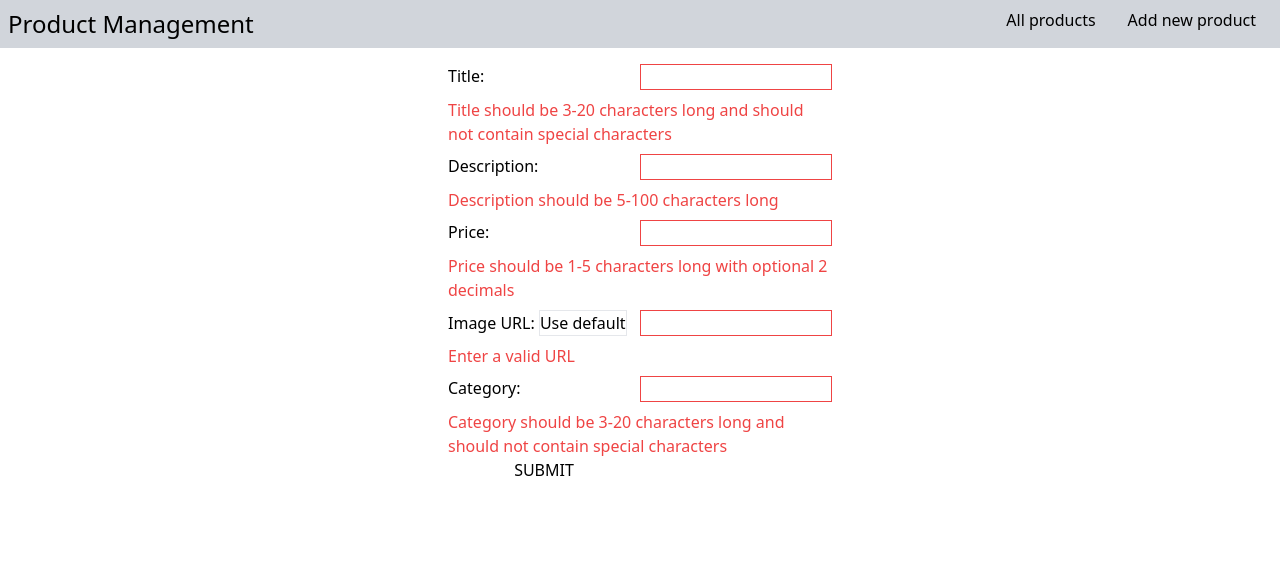
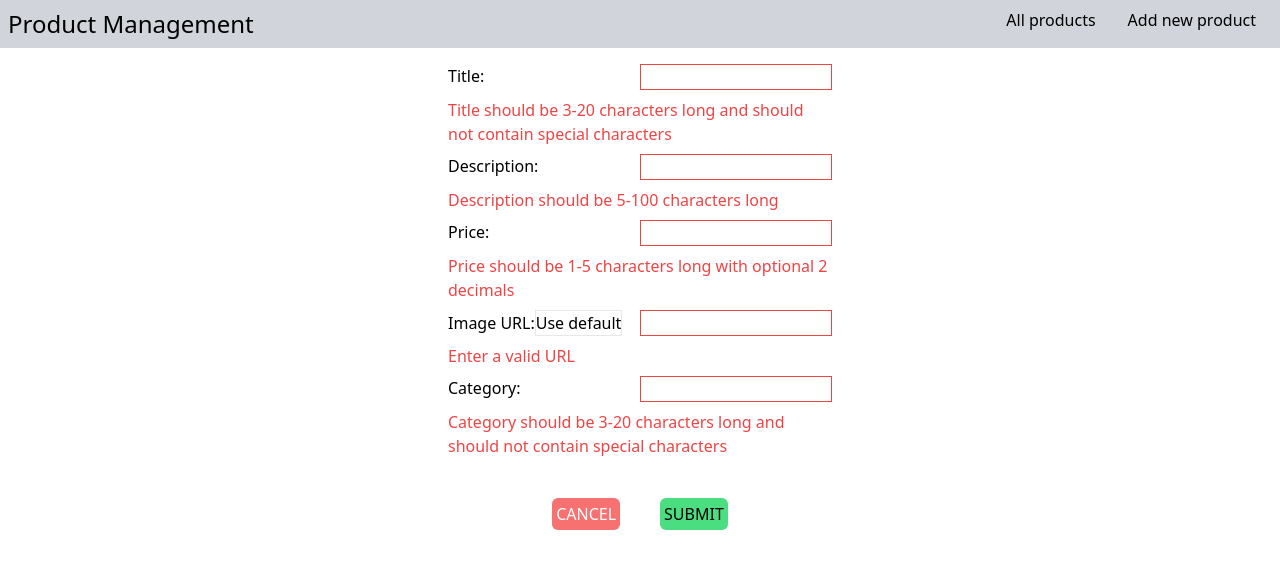
Before and after one commit to AlexCiobanu47/productManagement_frontend, a React (Vite) app: page /add in a window 1280 px wide. Shown: the top 568 px of the page. Built offline with nearby package versions, Linux system fonts and the light colour scheme; the HTML template or start-up script is replaced by a standard one.

Commit message:
fixed add new product form

```diff
--- a/src/components/AddForm.jsx
+++ b/src/components/AddForm.jsx
@@ -103,7 +103,7 @@ const AddForm = () => {
           Price should be 1-5 characters long with optional 2 decimals
         </span>
         <label htmlFor="" className="my-2">
-          Image URL:{" "}
+          Image URL:
           <button className="border" onClick={setDefaultURL}>
             Use default
           </button>
@@ -113,7 +113,7 @@ const AddForm = () => {
           value={imageURL}
           onChange={handleImageURL}
           className="border pl-2 my-2 peer/url invalid:border-red-500"
-          pattern="(https:\/\/www\.|http:\/\/www\.|https:\/\/|http:\/\/)?[a-zA-Z0-9]{2,}(\.[a-zA-Z0-9]{2,})(\.[a-zA-Z0-9]{2,})?"
+          pattern=".{3,}"
           required
         />
         <span className="col-span-2 hidden peer-invalid/url:inline-block text-red-500">
@@ -134,9 +134,14 @@ const AddForm = () => {
           Category should be 3-20 characters long and should not contain special
           characters
         </span>
-        <button type="submit" className="hover:text-green-500">
-          SUBMIT
-        </button>
+        <div className="col-span-2 my-10 flex justify-center">
+          <button className="bg-red-400 text-white p-1 mx-5 rounded-md">
+            <Link to="/all">CANCEL</Link>
+          </button>
+          <button type="submit" className=" p-1 mx-5 rounded-md bg-green-400">
+            SUBMIT
+          </button>
+        </div>
       </form>
     </div>
   );
```
